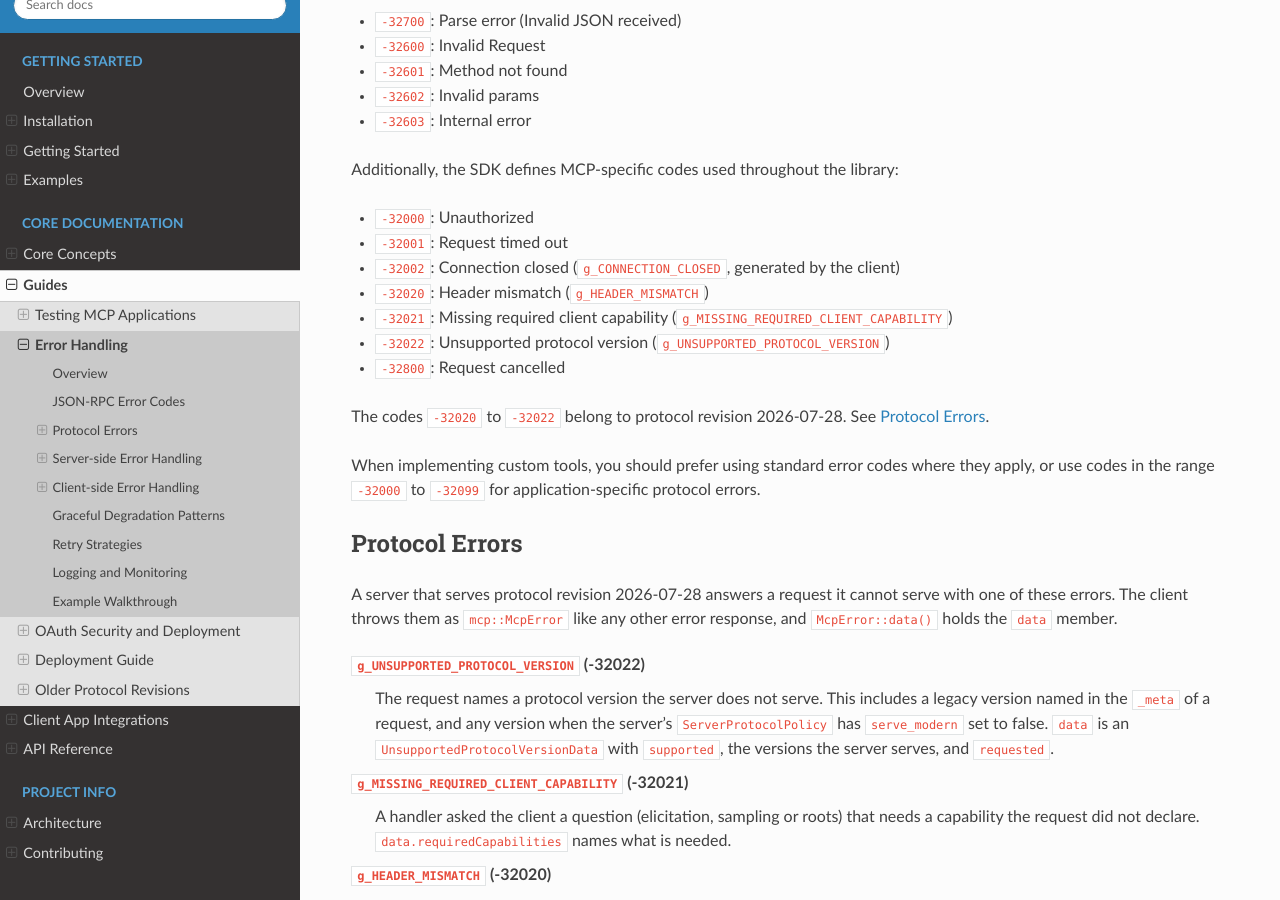
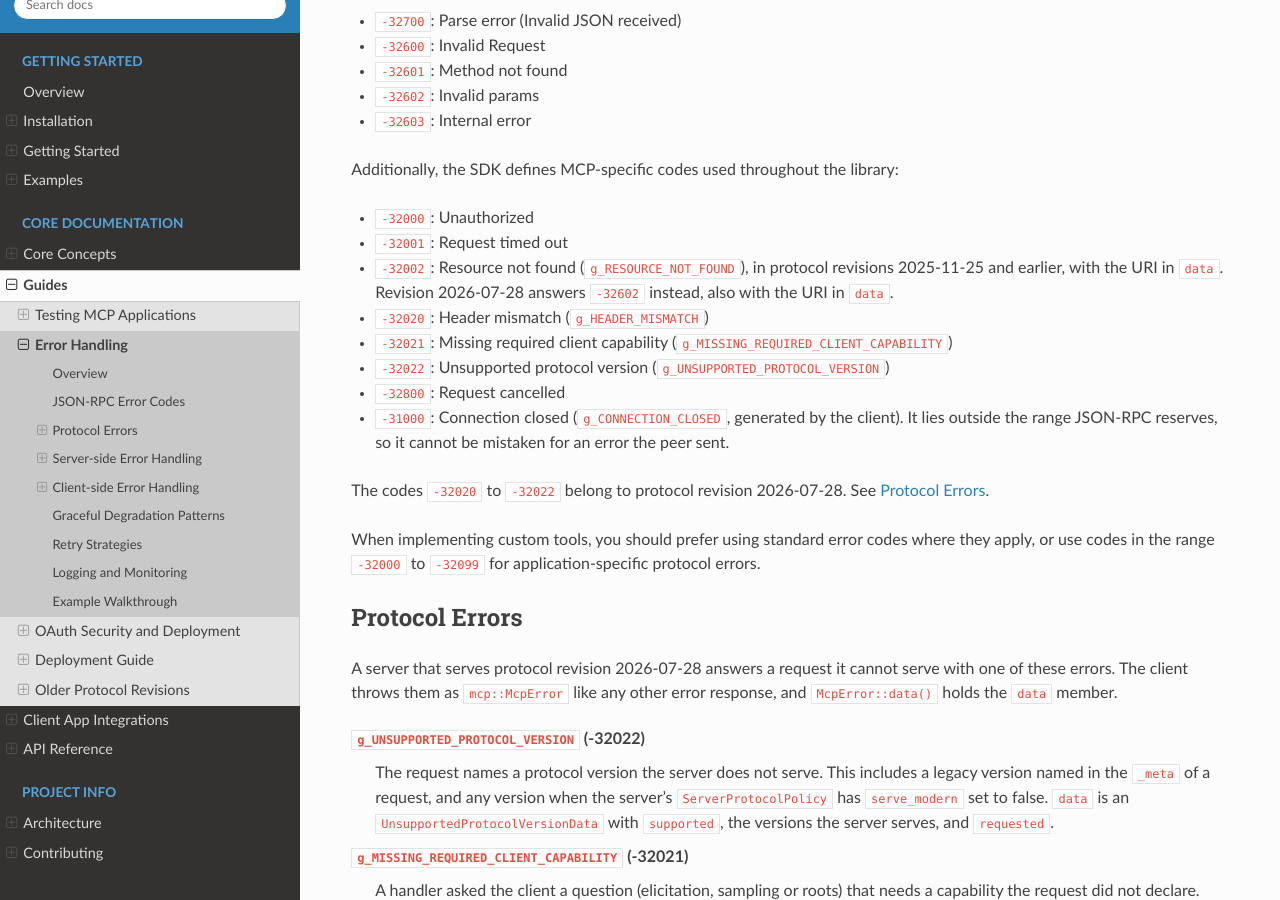
Before and after one commit to yurirocha15/mcp-cpp-sdk, a Sphinx documentation site: the page built from docs/guides/error-handling.rst, in a window 1280 px wide and 900 px high, scrolled down 575 px. Built offline with Sphinx 7.4.7 and the Read the Docs theme 3.1.0, drawn with Linux system fonts in a browser that asks for light colours.

Commit message:
docs: give the connection-closed and resource-not-found codes their values
The error-handling guide listed -32002 as the code for a closed connection.
g_CONNECTION_CLOSED is -31000, outside the range JSON-RPC reserves; -32002 is
resource not found in 2025-11-25 and earlier, now with the URI in data.

```diff
--- a/docs/guides/error-handling.rst
+++ b/docs/guides/error-handling.rst
@@ -27,11 +27,15 @@ Additionally, the SDK defines MCP-specific codes used throughout the library:
 
 - ``-32000``: Unauthorized
 - ``-32001``: Request timed out
-- ``-32002``: Connection closed (``g_CONNECTION_CLOSED``, generated by the client)
+- ``-32002``: Resource not found (``g_RESOURCE_NOT_FOUND``), in protocol revisions 2025-11-25 and
+  earlier, with the URI in ``data``. Revision 2026-07-28 answers ``-32602`` instead, also with the
+  URI in ``data``.
 - ``-32020``: Header mismatch (``g_HEADER_MISMATCH``)
 - ``-32021``: Missing required client capability (``g_MISSING_REQUIRED_CLIENT_CAPABILITY``)
 - ``-32022``: Unsupported protocol version (``g_UNSUPPORTED_PROTOCOL_VERSION``)
 - ``-32800``: Request cancelled
+- ``-31000``: Connection closed (``g_CONNECTION_CLOSED``, generated by the client). It lies outside
+  the range JSON-RPC reserves, so it cannot be mistaken for an error the peer sent.
 
 The codes ``-32020`` to ``-32022`` belong to protocol revision 2026-07-28. See `Protocol Errors`_.
 
```
